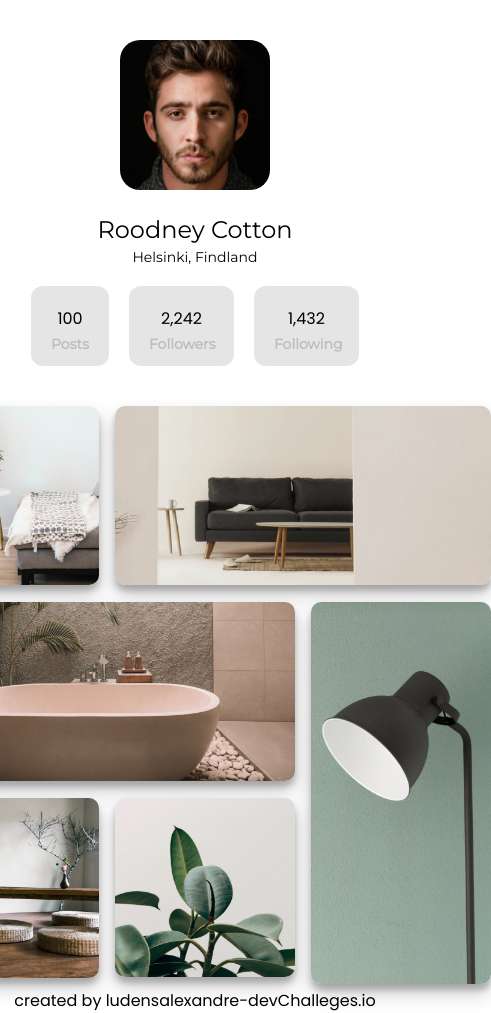
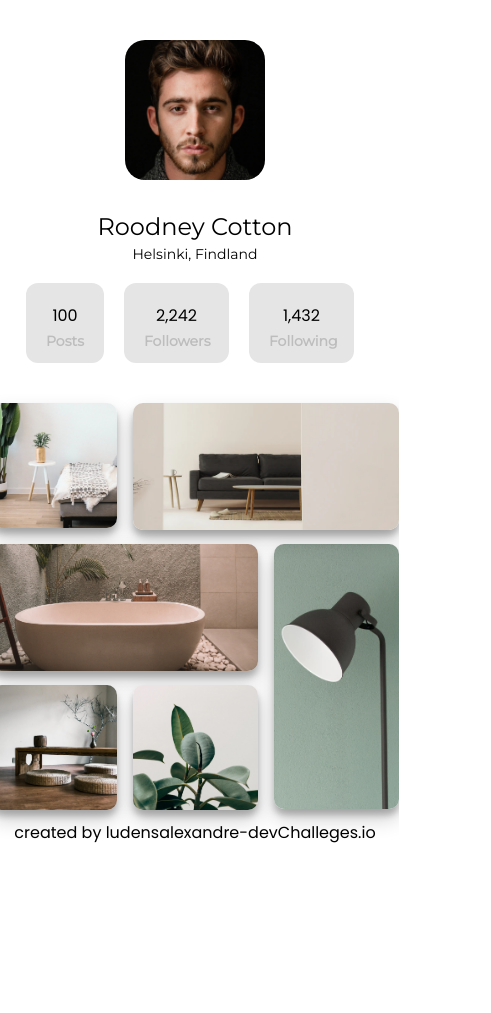
Before and after one commit to Ludens509/My-gallery-master, a plain HTML site: page index.html in a window 390 px wide. Shown: the whole page, 491 px wide, since content can reach past the window. After the commit the page ends 845 px from the top, so only its background shows below. Drawn offline with Linux system fonts and the light colour scheme.

Commit message:
fixing bugs

```diff
--- a/index.html
+++ b/index.html
@@ -32,7 +32,7 @@
       <header>
         <div class="profil-container">
           <div class="profil-post">
-            <img src="/profilePhoto.png" alt="Roodney Cotton">
+            <div  class="profil-img"> <img class="profil-img-user"   src="/profilePhoto.png" alt="Roodney Cotton"> </div>
             <span class="profil-name">Roodney Cotton</span>
           </div>
           <div class="profil-location">Helsinki, Findland</div>
--- a/style.scss
+++ b/style.scss
@@ -20,16 +20,21 @@ header{
   display: flex;
   flex-direction: column;
   align-items: center;
-  img{
-    width: 150px;
+  .profil-img-user{
+    width: 140px;
     border-radius: 40px;
     padding:20px;
+    transition: transform 1.5s ease;
    }
    span{
       padding: 5px;
       font-size: 24px;
       font-family: 'Montserrat', sans-serif;
     }
+}
+
+.profil-img:hover .profil-img-user{
+  transform: scale(1.3);
 }
 .profil-location{
   font-family: 'Montserrat','sans-serif';
@@ -44,7 +49,7 @@ header{
   margin: 20px 140px 10px 150px;
 
   div{
-    position: relative;
+    position: sticky;
     background-color: #E5E5E5;
     width: 65px;
     height: 40px;
@@ -63,17 +68,18 @@ header{
 }
 .gallery--container--img {
   display: grid;
-  width: 100%;
   justify-content: center;
   grid-gap: 1rem;
   grid-template-columns:repeat(3,200px);
   grid-template-rows: repeat(3,205px);
   padding: 10px;
+
   .item {
     box-shadow: 0 10px 20px rgba(0,0,0,0.19), 0 6px 6px rgba(0,0,0,0.23);
     border-radius: 10px;
   }
 }
+
 .content-1{
   grid-row: 1 / 2;
   grid-column: 2 / 4;
@@ -92,10 +98,10 @@ img{
   /*************************/
 @media screen and (max-width:800px) {
   .gallery--container--img {
-    grid-template-columns:repeat(3,180px);
-    grid-template-rows: repeat(3,180px);
+    grid-template-columns:repeat(3,125px);
+    grid-template-rows: repeat(3,125px);
   }
   .profil-infos{
-    margin: 20px 20px 10px 20px;
+    margin: 20px 20px 10px 10px;
   }
 }
```
Also changed, not shown: style.css, 1 other file.
